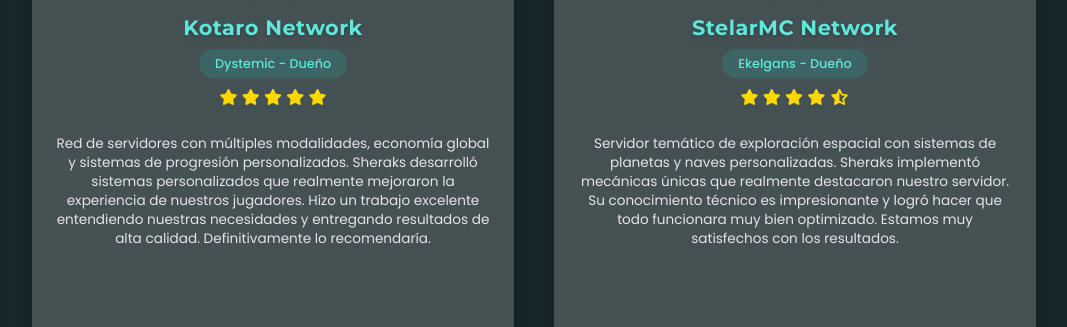
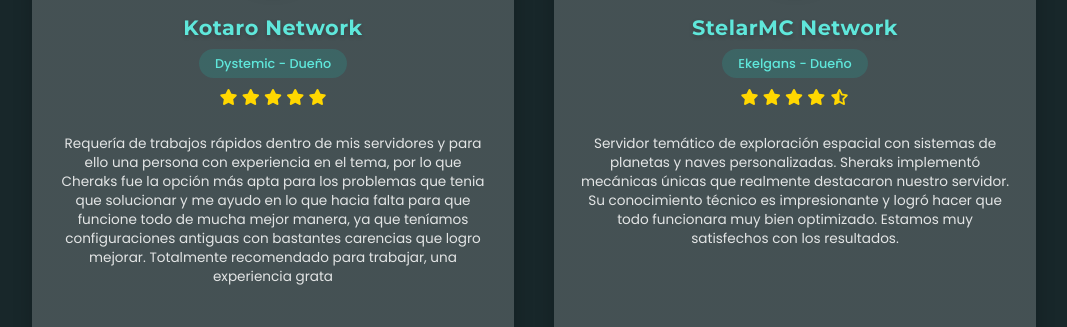
Before and after one commit to Sheraks/sheraks.github.io, a plain HTML site: page index.html in a window 1280 px wide. Shown: the part 900-1227 px from the top of the page, without its empty margins (106-1173 px from the left). Drawn offline with nearby package versions, Linux system fonts and the light colour scheme.

Commit message:
update kotaro

```diff
--- a/index.html
+++ b/index.html
@@ -84,7 +84,7 @@
                                     <i class="fas fa-star"></i>
                                     <i class="fas fa-star"></i>
                                 </div>
-                                <p class="mt-3 opinion-text">Red de servidores con múltiples modalidades, economía global y sistemas de progresión personalizados. Sheraks desarrolló sistemas personalizados que realmente mejoraron la experiencia de nuestros jugadores. Hizo un trabajo excelente entendiendo nuestras necesidades y entregando resultados de alta calidad. Definitivamente lo recomendaría.</p>
+                                <p class="mt-3 opinion-text">Requería de trabajos rápidos dentro de mis servidores y para ello una persona con experiencia en el tema, por lo que Cheraks fue la opción más apta para los problemas que tenia que solucionar y me ayudo en lo que hacia falta para que funcione todo de mucha mejor manera, ya que teníamos configuraciones antiguas con bastantes carencias que logro mejorar. Totalmente recomendado para trabajar, una experiencia grata</p>
                             </div>
                         </div>
                     </div>
```
